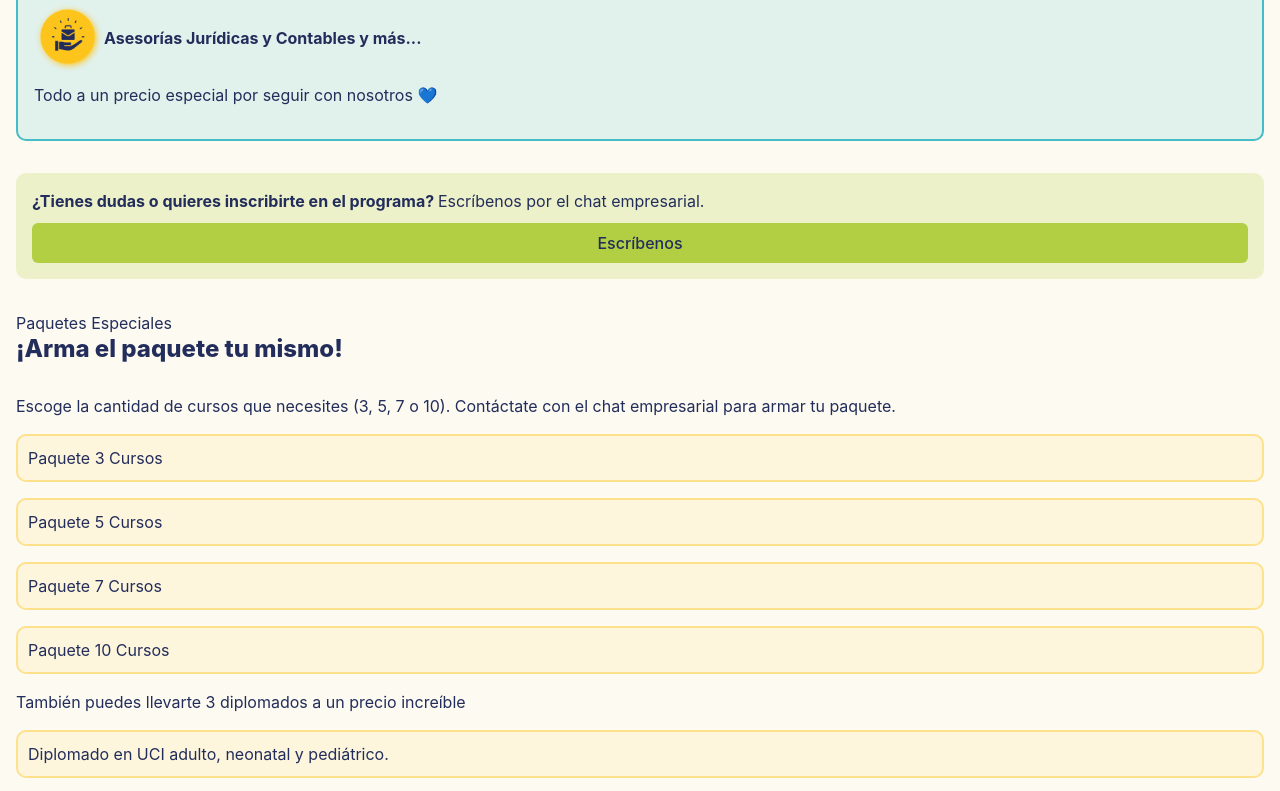
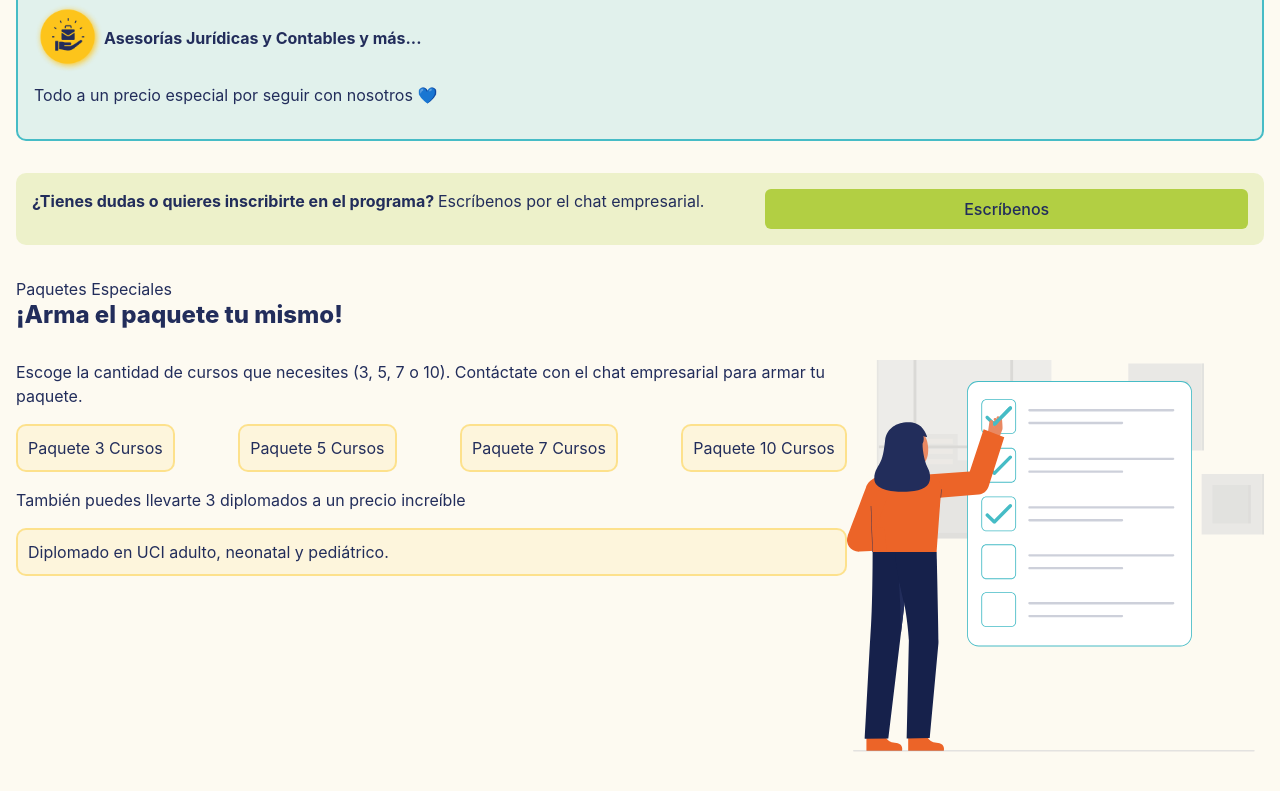
Before and after one commit to LinaAlvarado/webSERS, a website: page pages/promo.html in a window 1280 px wide. Shown: the part 966-1757 px from the top of the page. Drawn offline with nearby package versions, Linux system fonts and the light colour scheme.

Commit message:
add styles to medium devices

```diff
--- a/pages/promo.html
+++ b/pages/promo.html
@@ -145,7 +145,7 @@
 
         </div>
 
-        <article>
+        <article class="container-create-pack">
             <div>
                 <p>Escoge la cantidad de cursos que necesites (3, 5, 7 o 10). Contáctate con el chat empresarial para armar tu paquete.</p>
 
@@ -161,7 +161,7 @@
             </div>
 
             <div>
-                <img src="../assets/selecting.svg"  alt="Imagen de selección de cursos">
+                <img class="img-mg" src="../assets/selecting.svg"  alt="Imagen de selección de cursos">
             </div>
         </article>
 
--- a/scss/pagesScss/_promo.scss
+++ b/scss/pagesScss/_promo.scss
@@ -75,6 +75,28 @@
     display: flex;
     flex-direction: column;
     gap: 10px;
+
+
+   @include mixins.respond-to(medium){
+    flex-direction: row;
+    justify-content: space-between;
+
+    p{
+        width: 60%;
+    }
+
+    a{
+        width: 40%;
+    }
+   }
+
+}
+
+.container-create-pack{
+    @include mixins.respond-to(medium){
+        display: flex;
+    }
+
 }
 
 .item-pack{
@@ -86,8 +108,20 @@
 }
 
 .container-p{
-
     p{
         @extend .item-pack
     }
+
+    @include mixins.respond-to(medium){
+        display: flex;
+        flex-direction: row;
+        justify-content: space-between;
+        gap: 10px
+    }
+
+
 }
+
+//  .img-mg{
+//      margin:  10px auto;
+//  }
```
Also changed, not shown: css/styles.css, 1 other file.
